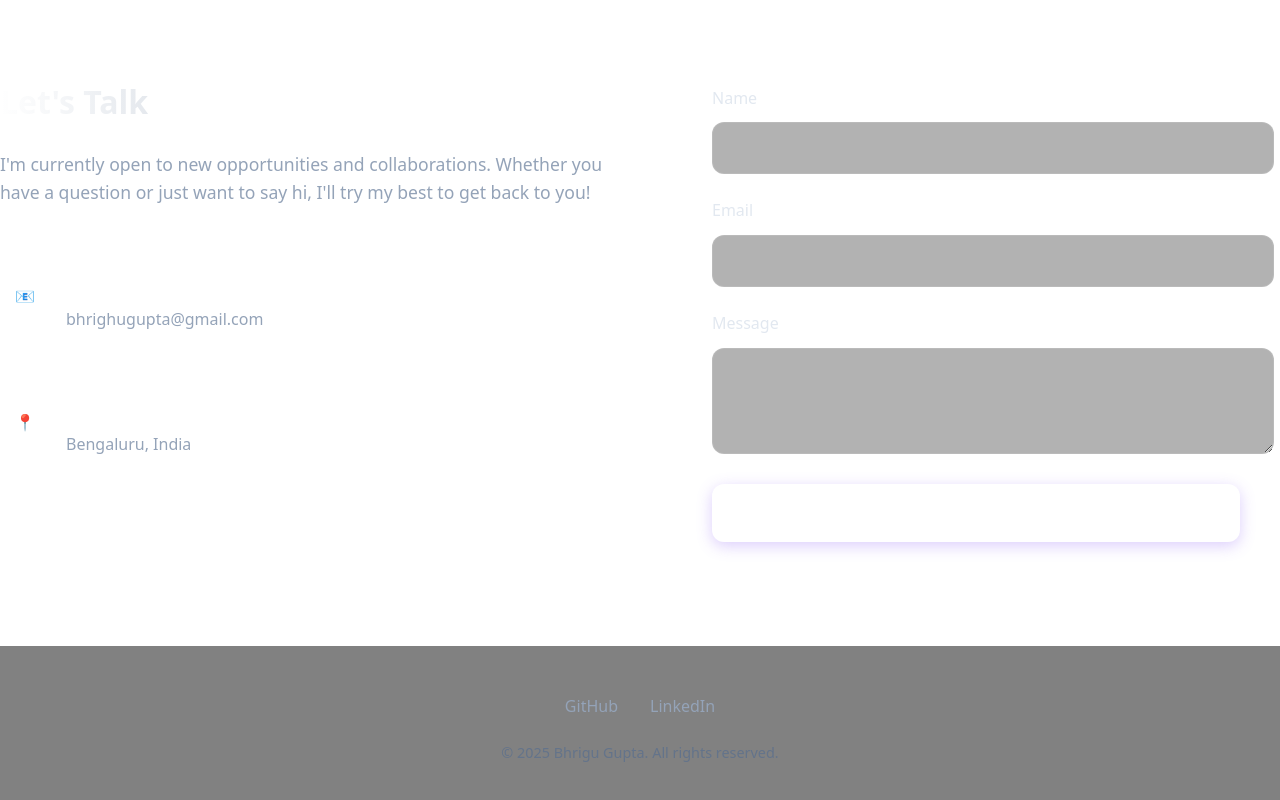
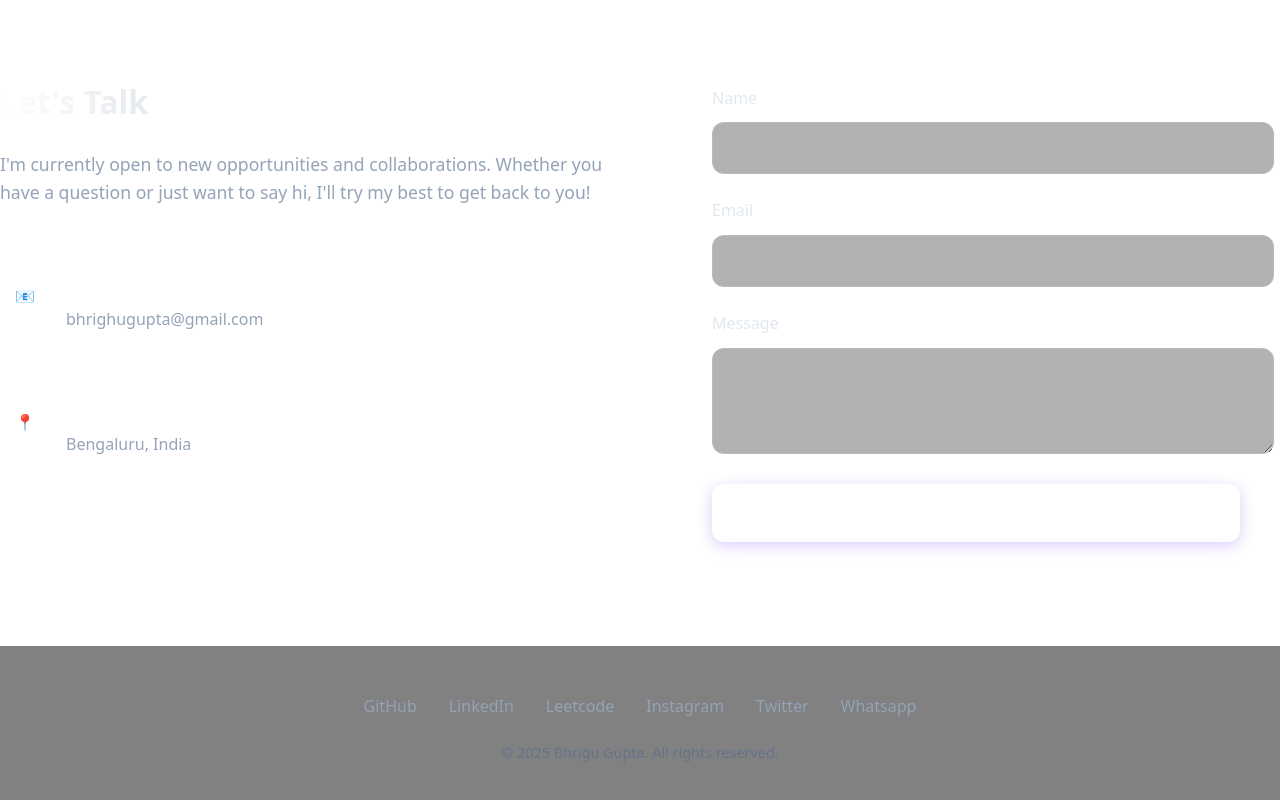
Before and after one commit to Bhrighu12/Personal-Website, a React (Vite) app in the folder client/: page / in a window 1280 px wide. Shown: the part 3603-4403 px from the top of the page. Built offline with nearby package versions, Linux system fonts and the light colour scheme; the HTML template or start-up script is replaced by a standard one.

Commit message:
Added Socials

```diff
--- a/client/src/App.jsx
+++ b/client/src/App.jsx
@@ -145,6 +145,46 @@ function App() {
           >
             LinkedIn
           </a>
+          <a
+            href="https://linkedin.com/in/bhrigugupta"
+            target="_blank"
+            rel="noopener noreferrer"
+            style={{ color: '#94a3b8', transition: 'color 0.3s' }}
+            onMouseOver={(e) => e.target.style.color = '#fff'}
+            onMouseOut={(e) => e.target.style.color = '#94a3b8'}
+          >
+            Leetcode
+          </a>
+          <a
+            href="https://linkedin.com/in/bhrigugupta"
+            target="_blank"
+            rel="noopener noreferrer"
+            style={{ color: '#94a3b8', transition: 'color 0.3s' }}
+            onMouseOver={(e) => e.target.style.color = '#fff'}
+            onMouseOut={(e) => e.target.style.color = '#94a3b8'}
+          >
+            Instagram
+          </a>
+          <a
+            href="https://linkedin.com/in/bhrigugupta"
+            target="_blank"
+            rel="noopener noreferrer"
+            style={{ color: '#94a3b8', transition: 'color 0.3s' }}
+            onMouseOver={(e) => e.target.style.color = '#fff'}
+            onMouseOut={(e) => e.target.style.color = '#94a3b8'}
+          >
+            Twitter
+          </a>
+          <a
+            href="https://linkedin.com/in/bhrigugupta"
+            target="_blank"
+            rel="noopener noreferrer"
+            style={{ color: '#94a3b8', transition: 'color 0.3s' }}
+            onMouseOver={(e) => e.target.style.color = '#fff'}
+            onMouseOut={(e) => e.target.style.color = '#94a3b8'}
+          >
+            Whatsapp
+          </a>
         </div>
         <p style={{ color: '#64748b', fontSize: '0.9rem' }}>&copy; 2025 Bhrigu Gupta. All rights reserved.</p>
       </footer>
```
